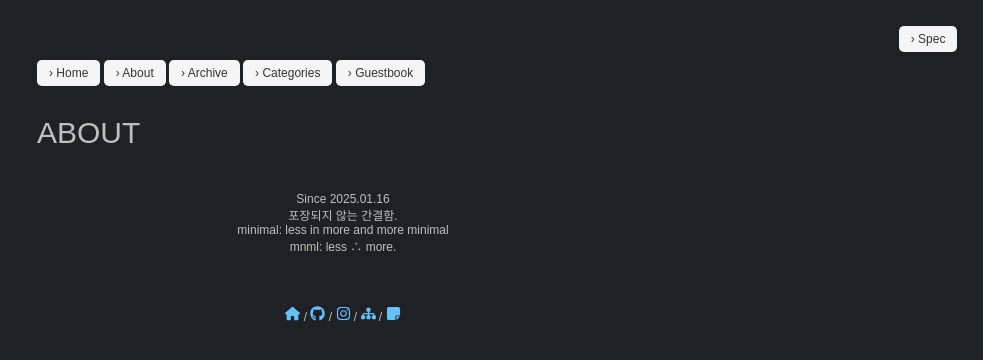
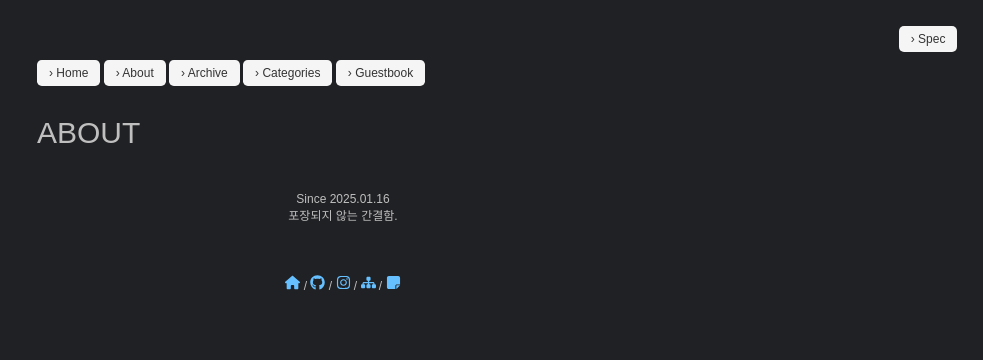
Before and after one commit to pozuhtuhv/pozuhtuhv.github.io, a Jekyll site: the page built from about.html, in a window 1280 px wide. Shown: the top 360 px of the page, without its empty margins (297-1280 px from the left). Built offline with Jekyll 4.4.1, drawn with Linux system fonts in a browser that asks for light colours; some web fonts are replaced.

Commit message:
(edit) update

```diff
--- a/_config.yml
+++ b/_config.yml
@@ -1,7 +1,7 @@
 site: pozuhtuhv
-title: "mnml less in more."
-greetings: "mnml less in more."
-description: "minimal less in more"
+title: "포장되지 않는 간결함."
+greetings: "포장되지 않는 간결함."
+description: "less in more"
 lang: en-US
 timezone: Asia/Seoul
 repo: https://github.com/pozuhtuhv/pozuhtuhv.github.io # site repo [optional]
--- a/about.html
+++ b/about.html
@@ -9,7 +9,5 @@ layout: default
 <div align="center">
 Since 2025.01.16<br>
 포장되지 않는 간결함.<br>
-minimal: less in more and more minimal<br>
-mnml: less ∴ more.<br>
 </div>
 </section>
```
